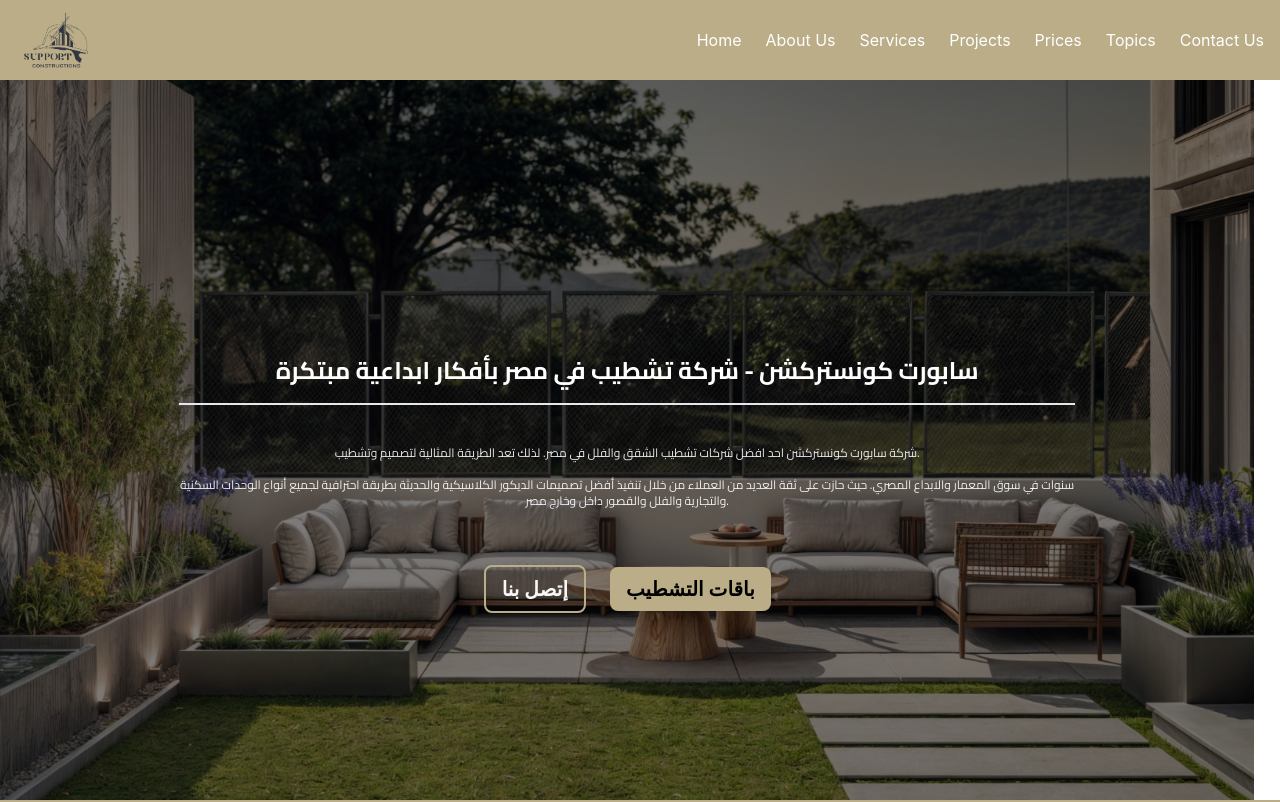
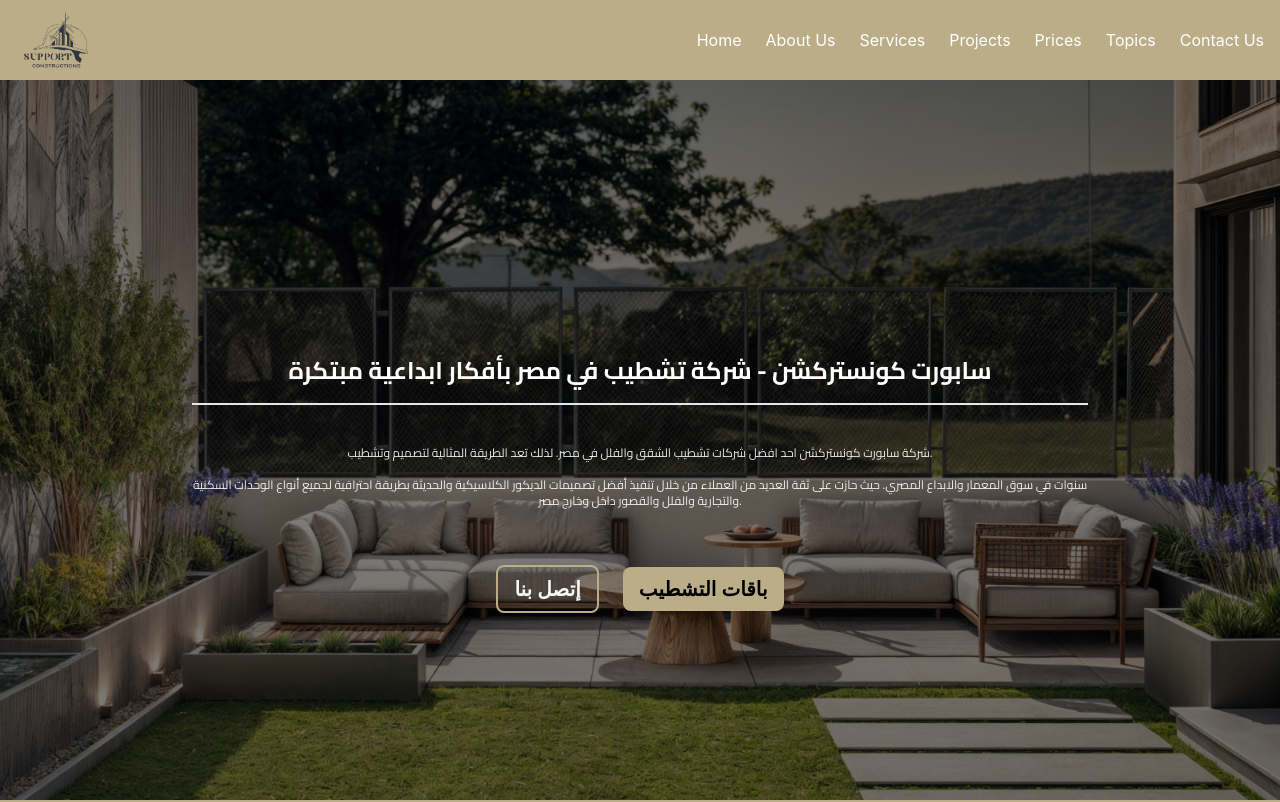
Before and after one commit to M0hamady/support-constructions-site, a React (Create React App) app: page / in a window 1280 px wide. Shown: the top 802 px of the page. Built offline with nearby package versions, Linux system fonts and the light colour scheme.

Commit message:
upgrade scale for homew

```diff
--- a/src/pages/Home/Home.tsx
+++ b/src/pages/Home/Home.tsx
@@ -11,7 +11,7 @@ import StatsSection from '../../components/Home/StatsSection';
 
 const Home: React.FC = () => {
   return (
-    <div className='flex mb-[100px]  w-full max-w-[98vw]   h-full min-h-screen  flex-col'>
+    <div className='flex mb-[100px]  w-full   h-full min-h-screen  flex-col'>
       <HeroSection />  {/* Use the HeroSection component */}
       <CardsContainer />
 
```
